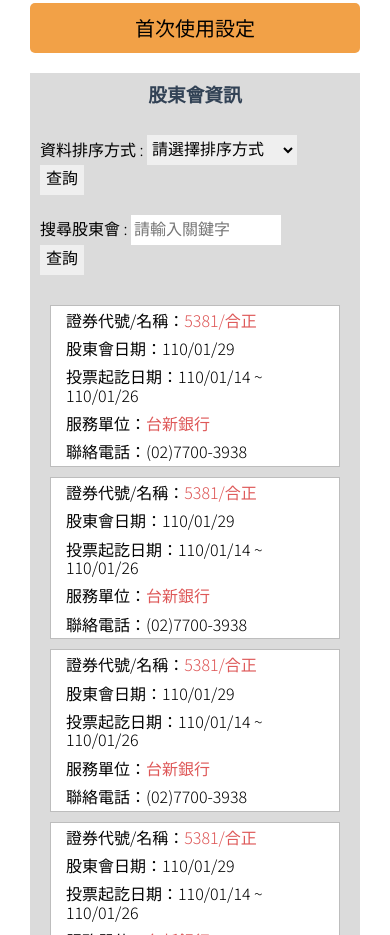
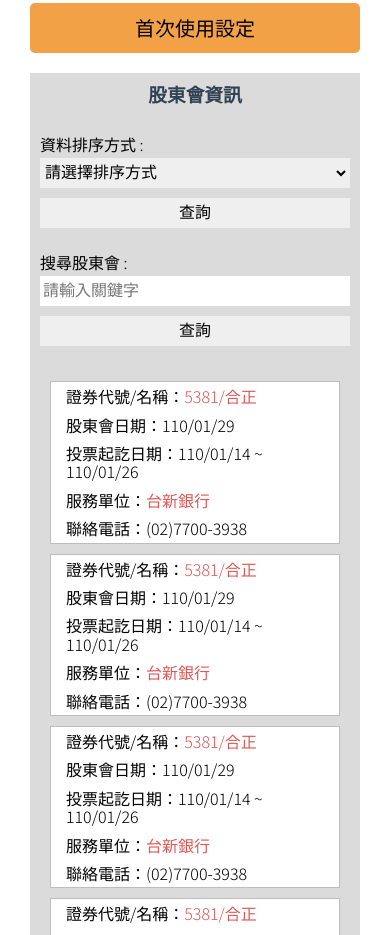
Before and after one commit to joannayuan0905/index_wireframe, a plain HTML site: page index.html in a window 390 px wide. Shown: the part 972-1907 px from the top of the page. Drawn offline with Linux system fonts and the light colour scheme.

Commit message:
fix searchBar

```diff
--- a/css/index.css
+++ b/css/index.css
@@ -381,6 +381,16 @@ td {
     }
     .searchBar div {
         margin-bottom: 20px;
+        display: flex;
+        flex-direction: column;
+    }
+    select,
+    input {
+        margin: 5px 0;
+        max-width: 100%;
+    }
+    .selectBtn {
+        margin: 5px 0;
     }
     table {
         width: 100%;
@@ -422,7 +432,7 @@ td {
     }
 }
 
-@media screen and (max-width:400px) {
+@media screen and (min-width:400px) {
     select,
     input {
         min-width: 150px;
```
Also changed, not shown: 1 other file.
